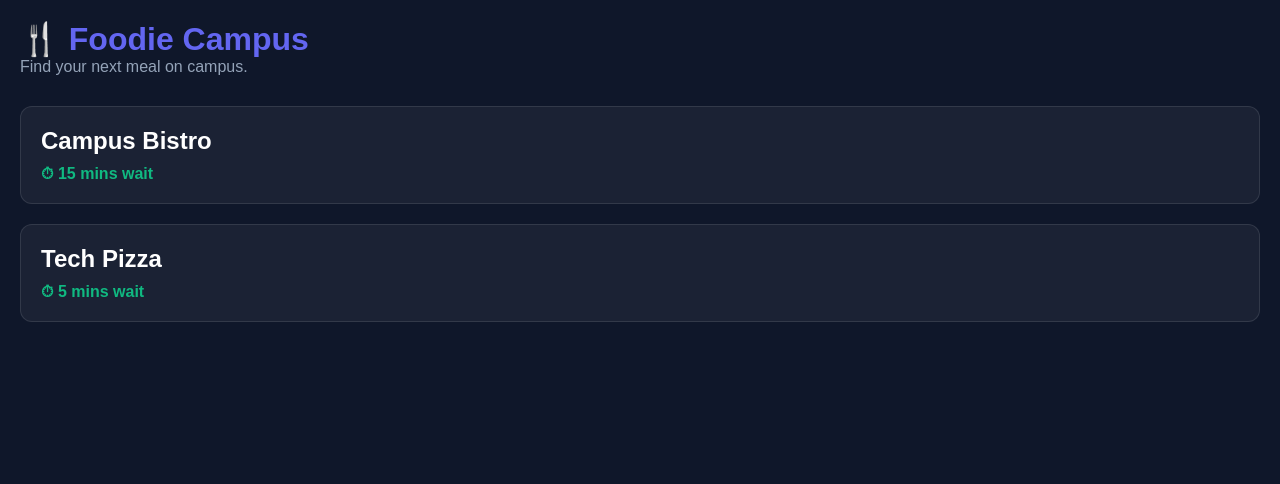
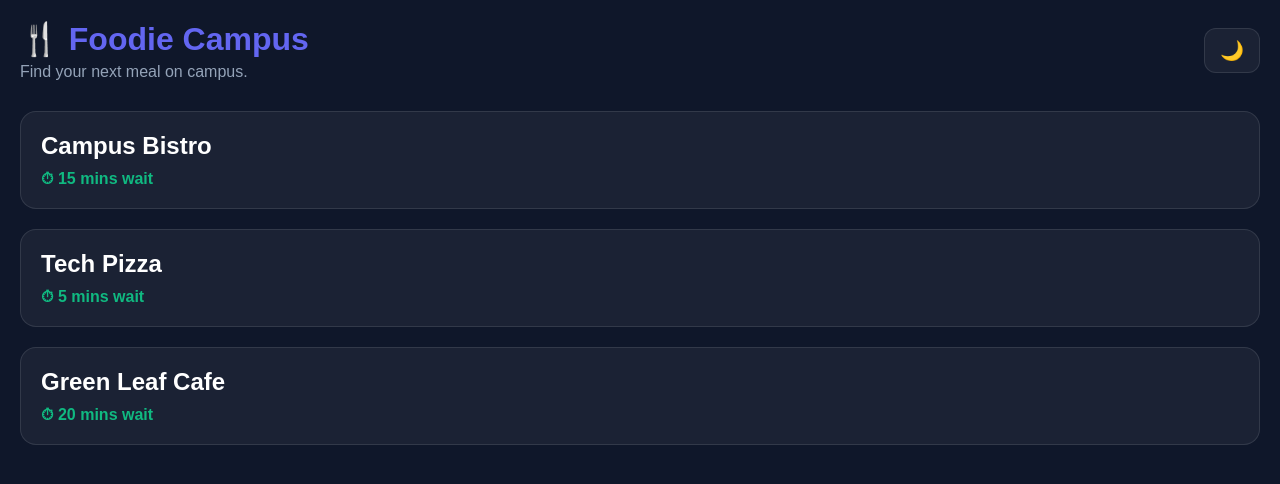
Before and after one commit to bartlomiejcwiklak/SE_Labs_Portfolio, a React (Vite) app in the folder Project/Foodie/: page / in a window 1280 px wide. Shown: the top 484 px of the page. Built offline with nearby package versions, Linux system fonts and the light colour scheme.

Commit message:
Fixed property error, added some improvements

```diff
--- a/Project/Foodie/src/App.tsx
+++ b/Project/Foodie/src/App.tsx
@@ -18,26 +18,89 @@ const MOCK_DATA: Restaurant[] = [
     id: 1,
     name: 'Campus Bistro',
     waitTime: 15,
-    menu: [{ name: 'Salad', price: 10 }, { name: 'Soup', price: 5 }]
+    menu: [
+      { name: 'Quinoa Power Bowl', price: 12 },
+      { name: 'Tomato Basil Soup', price: 6 },
+      { name: 'Avocado Toast', price: 9 },
+      { name: 'Green Smoothie', price: 7 },
+      { name: 'Grilled Chicken Salad', price: 11 }
+    ]
   },
   {
     id: 2,
     name: 'Tech Pizza',
     waitTime: 5,
-    menu: [{ name: 'Pizza', price: 12 }, { name: 'Soda', price: 2 }]
+    menu: [
+      { name: 'Margherita Slice', price: 4 },
+      { name: 'Pepperoni Feast', price: 5 },
+      { name: 'Garlic Knots (4pc)', price: 3 },
+      { name: 'Caesar Salad', price: 8 },
+      { name: 'Italian Soda', price: 3 },
+      { name: 'Tiramisu Cup', price: 6 }
+    ]
+  },
+  {
+    id: 3,
+    name: 'Green Leaf Cafe',
+    waitTime: 20,
+    menu: [
+      { name: 'Vegan Burger', price: 13 },
+      { name: 'Sweet Potato Fries', price: 5 },
+      { name: 'Iced Matcha Latte', price: 6 },
+      { name: 'Berry Parfait', price: 7 }
+    ]
   }
 ];
 
 export default function App() {
   const [selectedId, setSelectedId] = useState<number | null>(null);
+  const [isDark, setIsDark] = useState(true);
 
   const selectedRes = MOCK_DATA.find(r => r.id === selectedId);
 
+  const theme = {
+    bg: isDark ? '#0f172a' : '#f8fafc',
+    text: isDark ? 'white' : '#1e293b',
+    muted: isDark ? '#94a3b8' : '#64748b',
+    card: isDark ? 'rgba(255,255,255,0.05)' : 'white',
+    border: isDark ? 'rgba(255,255,255,0.1)' : 'rgba(0,0,0,0.05)',
+    shadow: isDark ? 'none' : '0 4px 6px -1px rgb(0 0 0 / 0.1)',
+  };
+
   return (
-    <div style={{ padding: '20px', background: '#0f172a', color: 'white', minHeight: '100vh', fontFamily: 'sans-serif' }}>
-      <header style={{ marginBottom: '30px' }}>
-        <h1 style={{ color: '#6366f1' }}>🍴 Foodie Campus</h1>
-        <p style={{ color: '#94a3b8' }}>Find your next meal on campus.</p>
+    <div style={{
+      padding: '20px',
+      background: theme.bg,
+      color: theme.text,
+      minHeight: '100vh',
+      fontFamily: 'sans-serif',
+      transition: 'all 0.3s ease'
+    }}>
+      <header style={{
+        marginBottom: '30px',
+        display: 'flex',
+        justifyContent: 'space-between',
+        alignItems: 'center'
+      }}>
+        <div>
+          <h1 style={{ color: '#6366f1', margin: 0 }}>🍴 Foodie Campus</h1>
+          <p style={{ color: theme.muted, margin: '5px 0 0 0' }}>Find your next meal on campus.</p>
+        </div>
+        <button
+          onClick={() => setIsDark(!isDark)}
+          style={{
+            background: theme.card,
+            border: `1px solid ${theme.border}`,
+            color: theme.text,
+            padding: '10px 15px',
+            borderRadius: '12px',
+            cursor: 'pointer',
+            fontSize: '1.2rem',
+            transition: 'all 0.2s'
+          }}
+        >
+          {isDark ? '🌙' : '☀️'}
+        </button>
       </header>
 
       <main style={{ display: 'grid', gap: '20px' }}>
@@ -48,43 +111,62 @@ export default function App() {
               onClick={() => setSelectedId(res.id)}
               style={{
                 padding: '20px',
-                background: 'rgba(255,255,255,0.05)',
-                borderRadius: '12px',
+                background: theme.card,
+                borderRadius: '16px',
                 cursor: 'pointer',
-                border: '1px solid rgba(255,255,255,0.1)'
+                border: `1px solid ${theme.border}`,
+                boxShadow: theme.shadow,
+                transition: 'transform 0.2s'
               }}
+              onMouseEnter={(e) => e.currentTarget.style.transform = 'translateY(-4px)'}
+              onMouseLeave={(e) => e.currentTarget.style.transform = 'translateY(0)'}
             >
               <h2 style={{ margin: '0 0 10px 0' }}>{res.name}</h2>
               <p style={{ color: '#10b981', fontWeight: 'bold' }}>⏱ {res.waitTime} mins wait</p>
             </div>
           ))
         ) : (
-          <div style={{ padding: '20px', background: 'rgba(255,255,255,0.05)', borderRadius: '12px' }}>
+          <div style={{
+            padding: '20px',
+            background: theme.card,
+            borderRadius: '16px',
+            border: `1px solid ${theme.border}`,
+            boxShadow: theme.shadow
+          }}>
             <button
-              onClick={() => setSelectedId(null)}
-              style={{ background: 'transparent', border: 'none', color: '#6366f1', cursor: 'pointer', fontWeight: 'bold', marginBottom: '100px' }}
+              onClik={() => setSelectedId(null)}
+              style={{
+                background: 'transparent',
+                border: 'none',
+                color: '#6366f1',
+                cursor: 'pointer',
+                fontWeight: 'bold',
+                marginBottom: '20px',
+                padding: 0
+              }}
             >
               ← Back to list
             </button>
             <h2 style={{ fontSize: '2rem', marginBottom: '10px' }}>{selectedRes?.name}</h2>
 
             <div style={{ marginTop: '20px' }}>
-              <h3 style={{ borderBottom: '1px solid #334155', paddingBottom: '10px' }}>Menu</h3>
+              <h3 style={{ borderBottom: `1px solid ${theme.border}`, paddingBottom: '10px', color: theme.muted }}>Menu</h3>
               {selectedRes?.menu.map((item, i) => (
-                <div key={i} style={{ display: 'flex', justifyContent: 'space-between', padding: '10px 0' }}>
+                <div key={i} style={{
+                  display: 'flex',
+                  justifyContent: 'space-between',
+                  padding: '12px 0',
+                  borderBottom: i === (selectedRes?.menu.length || 0) - 1 ? 'none' : `1px solid ${theme.border}`
+                }}>
                   <span>{item.name}</span>
-                  <span style={{ fontWeight: 'bold' }}>${item.price}</span>
+                  <span style={{ fontWeight: 'bold', color: '#6366f1' }}>${item.price}</span>
                 </div>
               ))}
             </div>
 
-            {/* INTENTIONAL MISTAKE FOR PROFESSOR */}
-            <div style={{ marginTop: '40px', padding: '15px', background: 'rgba(239, 68, 68, 0.1)', borderRadius: '8px', border: '1px solid rgba(239, 68, 68, 0.2)' }}>
-              <p style={{ fontSize: '0.8rem', color: '#f87171', fontWeight: 'bold' }}>
-                STATUS: {selectedRes?.name} is currently showing { (selectedRes as any).missingProp } occupancy.
-              </p>
-              <p style={{ fontSize: '0.7rem', color: '#94a3b8', marginTop: '5px' }}>
-                (Friend: Fix the line above by replacing 'missingProp' with a real property like 'waitTime')
+            <div style={{ marginTop: '40px', padding: '15px', background: 'rgba(16, 185, 129, 0.1)', borderRadius: '12px', border: '1px solid rgba(16, 185, 129, 0.2)' }}>
+              <p style={{ fontSize: '0.8rem', color: '#10b981', fontWeight: 'bold' }}>
+                STATUS: {selectedRes?.name} is currently showing a {selectedRes?.waitTime} minute wait.
               </p>
             </div>
           </div>
```
